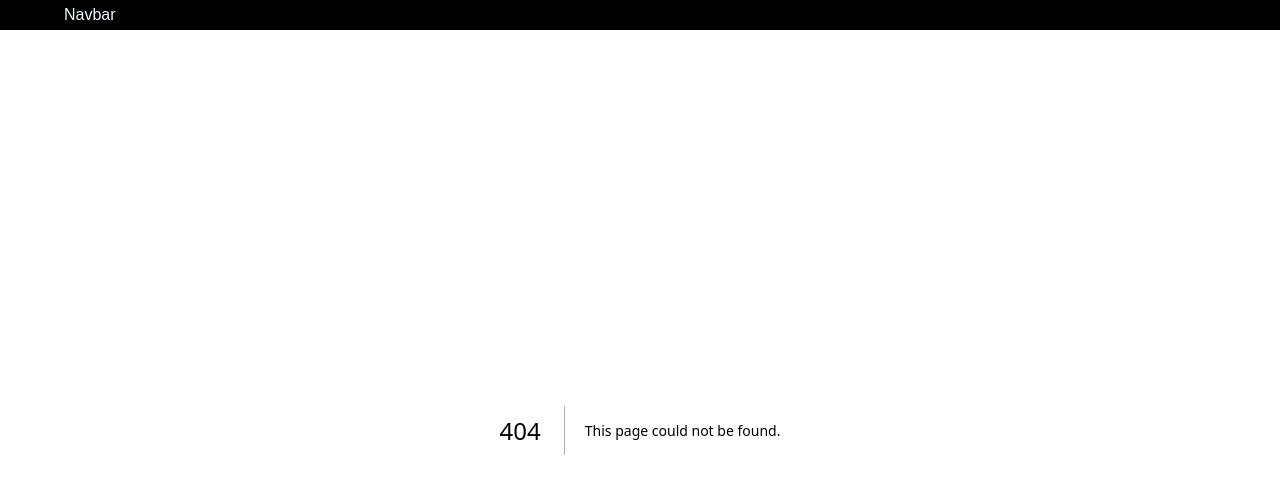
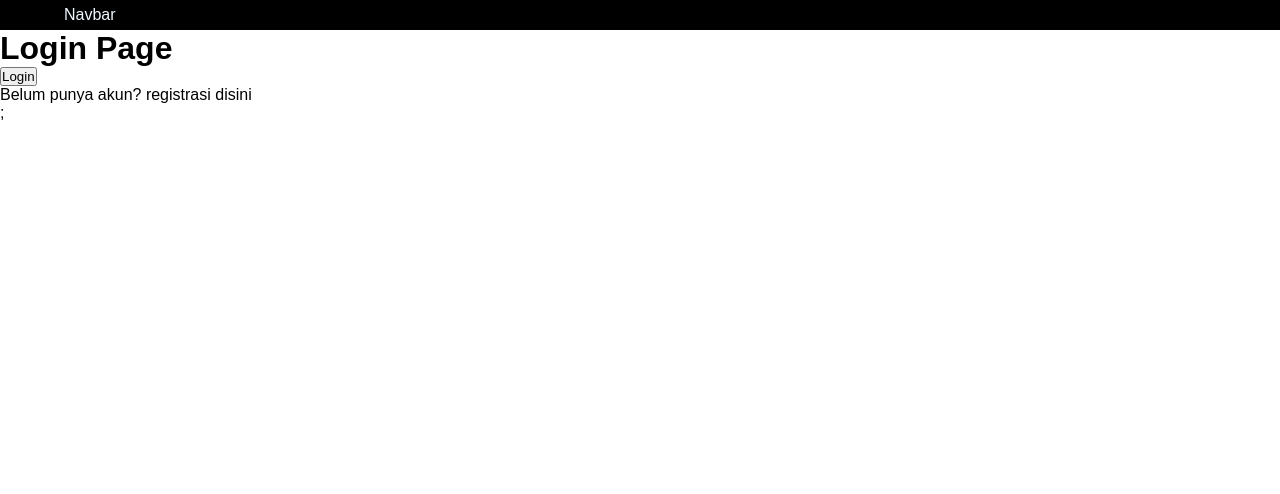
Before and after one commit to mjuna12/my-next-app, a Next.js app: page /auth/login in a window 1280 px wide. Before the commit this address had no page. Shown: the top 494 px of the page. Built offline with nearby package versions, Linux system fonts and the light colour scheme.

Commit message:
Login and Register Page

```diff
--- /dev/null
+++ b/src/pages/auth/login.tsx
@@ -0,0 +1,20 @@
+import Link from "next/link"
+import { useRouter } from "next/router"
+
+const LoginPage = () => {
+    const router = useRouter();
+    const HandleLogin = () => {
+        router.push('/product')
+    }
+    return (
+        <div>
+            <h1>Login Page</h1>
+            <button onClick={()=> HandleLogin()}>Login</button>
+            <p>
+            Belum punya akun? registrasi <Link href={"/auth/register"}>disini</Link>
+            </p>
+        </div>
+    )
+}
+
+export default LoginPage
```
Also changed, not shown: src/pages/auth/register.tsx (added, +14 -0 lines), src/pages/product/index.tsx (+10 -0 lines), src/pages/shop/[[...slug]].tsx (added, +13 -0 lines), .eslintrc.json.
